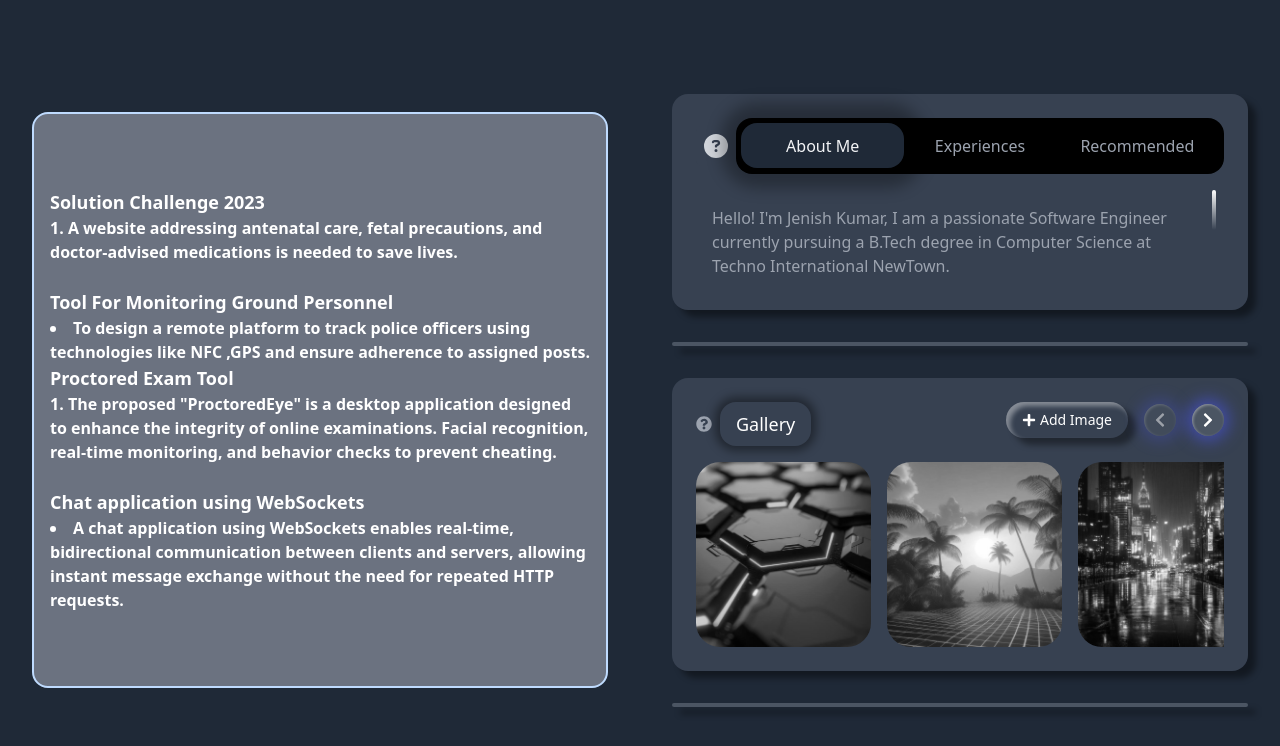
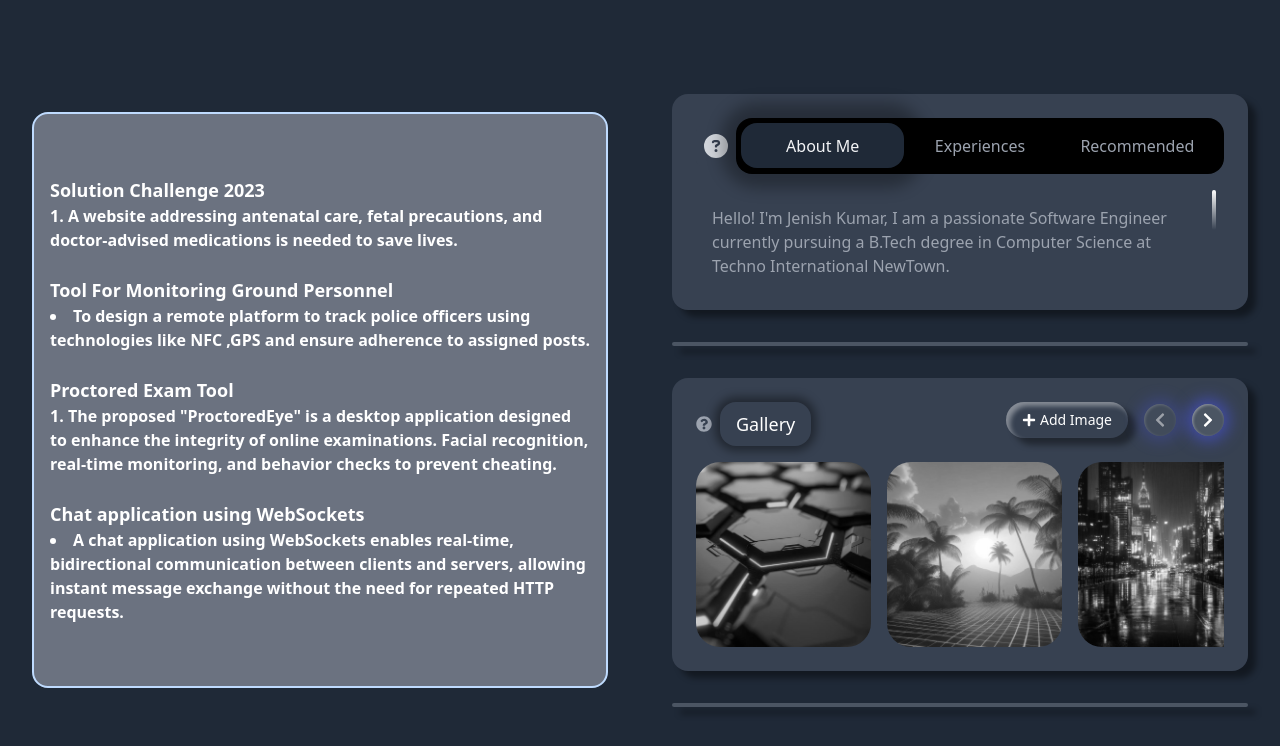
Before and after one commit to Jenishkr/lunacal-assignment.io, a React (Create React App) app: page / in a window 1280 px wide. Shown: the top 746 px of the page. Built offline with nearby package versions, Linux system fonts and the light colour scheme.

Commit message:
Update InstructionWidget.jsx

```diff
--- a/src/components/InstructionWidget.jsx
+++ b/src/components/InstructionWidget.jsx
@@ -17,7 +17,7 @@ const InstructionWidget = () => {
         <li>To design a remote platform to track police officers using technologies like NFC ,GPS and ensure adherence to assigned posts.</li>
       </ul>
 
-      <h4 className="text-lg font-semibold">Proctored Exam Tool</h4>
+      <h4 className="mt-6 text-lg font-semibold">Proctored Exam Tool</h4>
       <ol className="list-decimal list-inside space-y-2 font-semibold"> {/* Semi-bold text */}
         <li>  The proposed "ProctoredEye" is a desktop application designed to enhance the integrity of online examinations. Facial recognition, real-time monitoring, and behavior checks to prevent cheating.</li>
       </ol>
```
